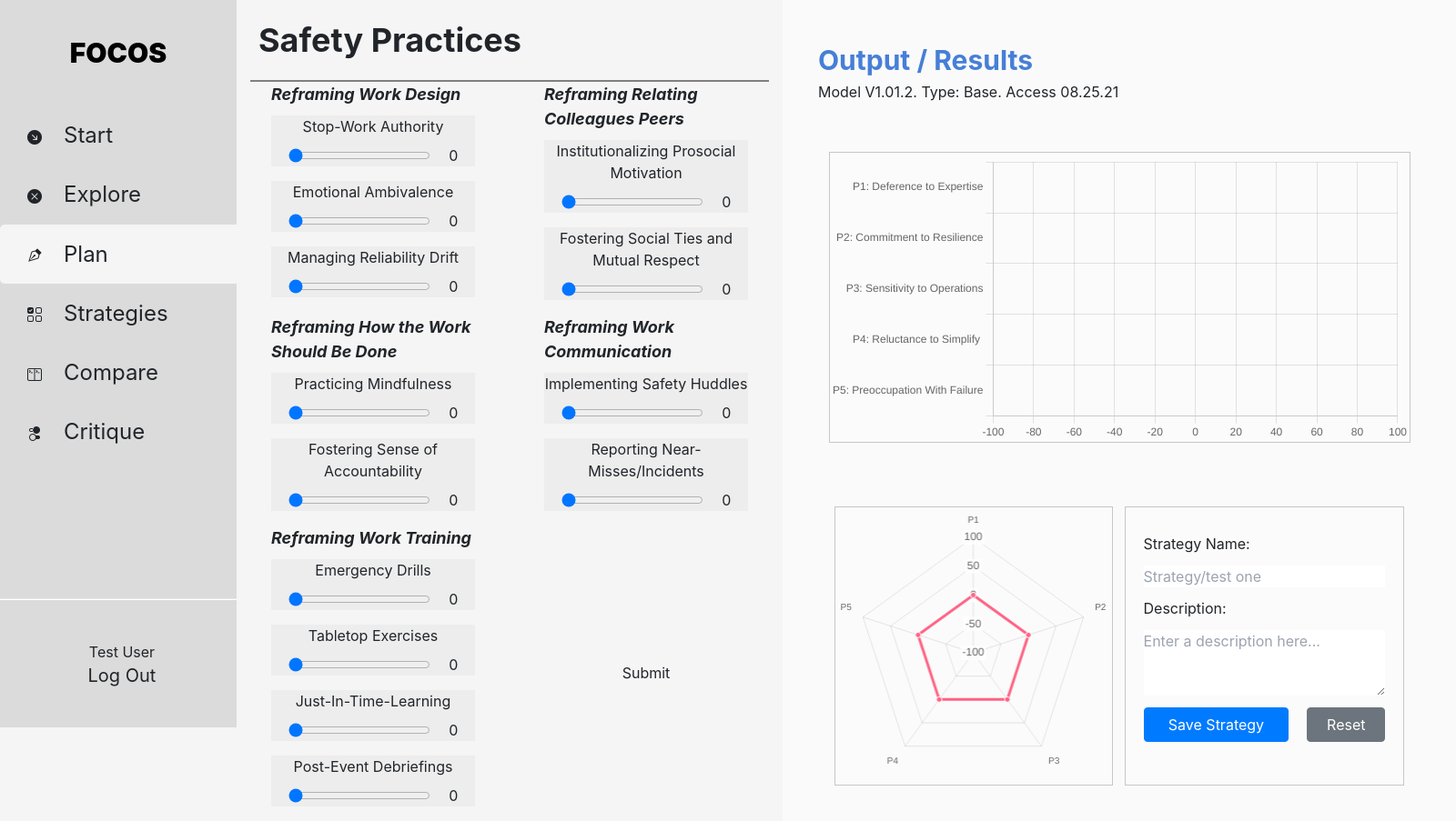
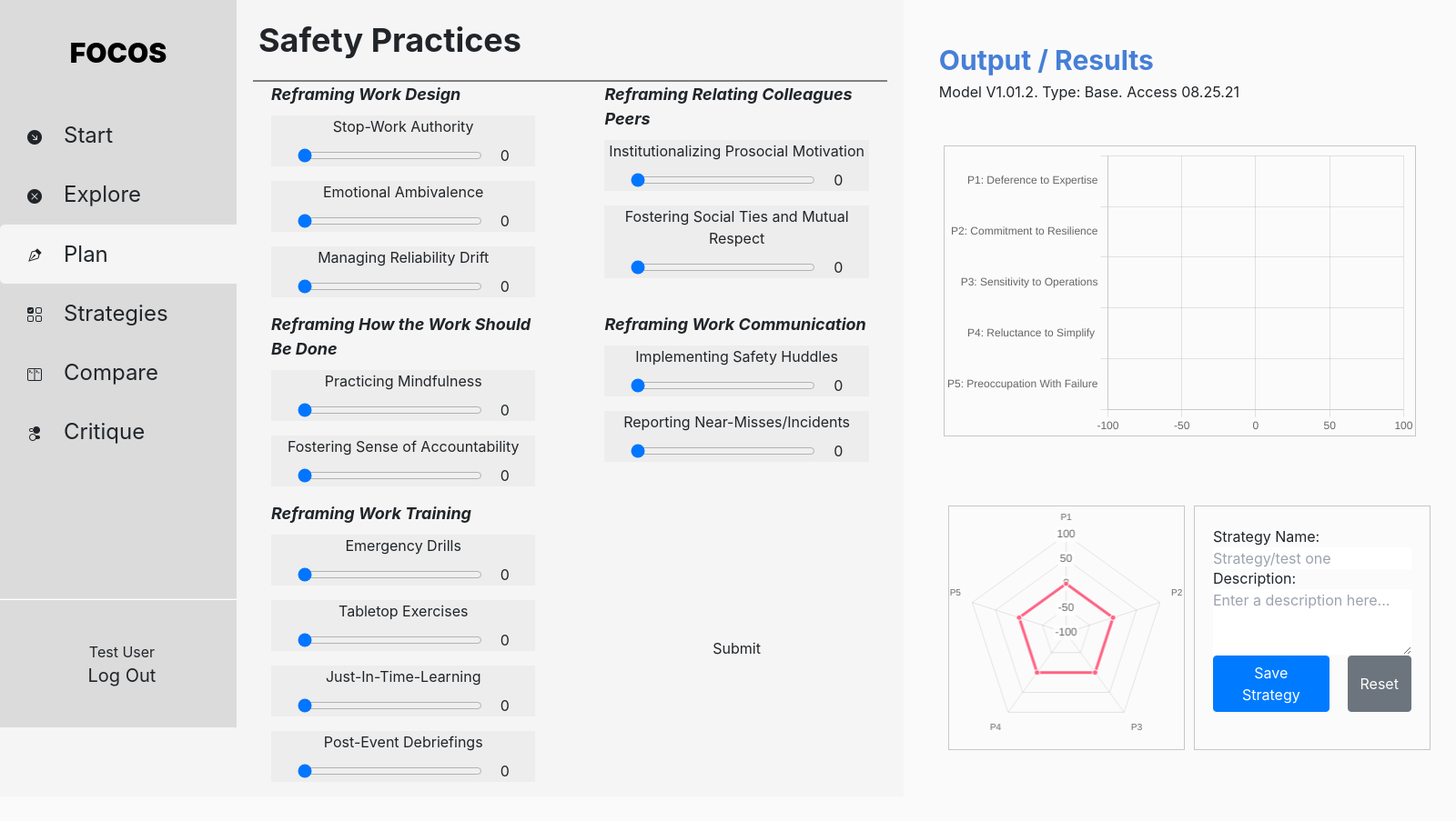
Before and after one commit to PortNLP/FOCOS, a Flask app: page / in a window 1600 px wide. Shown: the whole page at 91% size. After the commit the page ends 860 px from the top, so only its background shows below. Run offline with Flask 2, Linux system fonts and the light colour scheme; some libraries are stand-ins or nearby versions.

Commit message:
touch up spacing

```diff
--- a/static/planning.css
+++ b/static/planning.css
@@ -74,7 +74,7 @@ body {
     display: flex;
     flex-direction: column;
     flex-grow: 1;
-    width: 100%;
+    width: 90vh;
     height: 100%;
 }
 
@@ -119,8 +119,9 @@ h6 {
 }
 
 .radarChartCard {
+    position: relative;
     display: flex;
-    height: 40vh;
+    height: 35vh;
     width: 90%;
     justify-content: space-between;
 }
```
